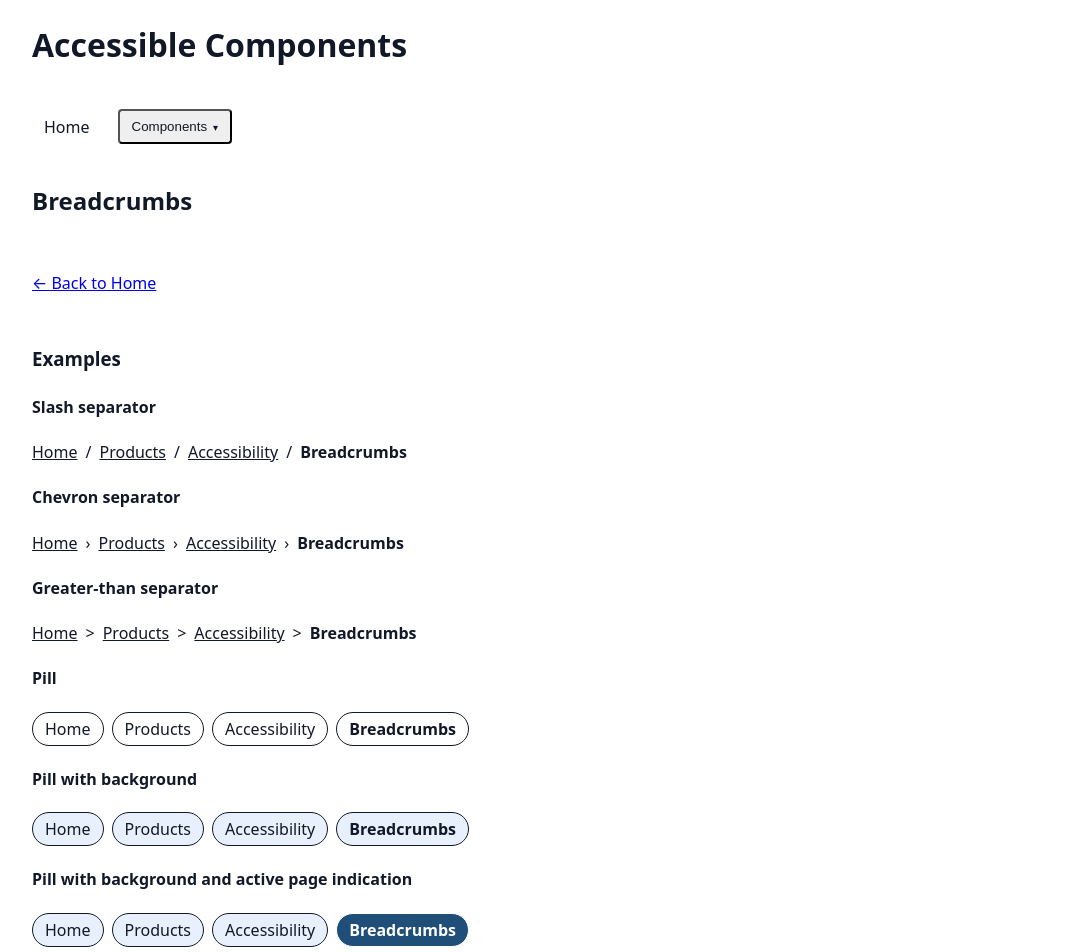
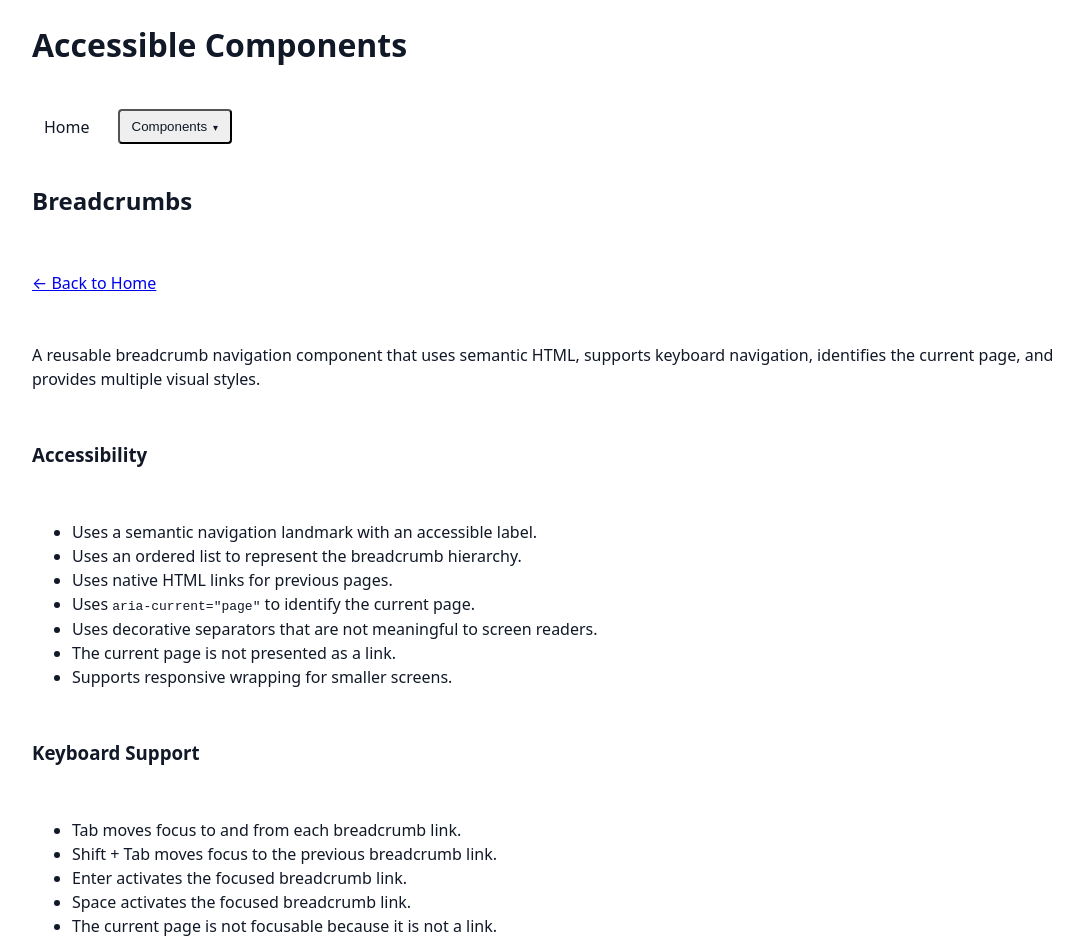
Before and after one commit to rpcorr/accessible-templates, a React (Vite) app: page /breadcrumbs in a window 1280 px wide. Shown: the top 952 px of the page, without its empty margins (82-1165 px from the left). Built offline with nearby package versions, Linux system fonts and the light colour scheme.

Commit message:
Document Breadcrumbs accessibility and keyboard support

```diff
--- a/src/pages/BreadcrumbsPage.tsx
+++ b/src/pages/BreadcrumbsPage.tsx
@@ -4,6 +4,38 @@ import { BreadcrumbsExamples } from '../examples/Breadcrumbs/BreadcrumbsExamples
 export function BreadcrumbsPage() {
   return (
     <PageLayout title="Breadcrumbs">
+      <p>
+        A reusable breadcrumb navigation component that uses semantic HTML,
+        supports keyboard navigation, identifies the current page, and provides
+        multiple visual styles.
+      </p>
+
+      <h3>Accessibility</h3>
+
+      <ul>
+        <li>Uses a semantic navigation landmark with an accessible label.</li>
+        <li>Uses an ordered list to represent the breadcrumb hierarchy.</li>
+        <li>Uses native HTML links for previous pages.</li>
+        <li>
+          Uses <code>aria-current="page"</code> to identify the current page.
+        </li>
+        <li>
+          Uses decorative separators that are not meaningful to screen readers.
+        </li>
+        <li>The current page is not presented as a link.</li>
+        <li>Supports responsive wrapping for smaller screens.</li>
+      </ul>
+
+      <h3>Keyboard Support</h3>
+
+      <ul>
+        <li>Tab moves focus to and from each breadcrumb link.</li>
+        <li>Shift + Tab moves focus to the previous breadcrumb link.</li>
+        <li>Enter activates the focused breadcrumb link.</li>
+        <li>Space activates the focused breadcrumb link.</li>
+        <li>The current page is not focusable because it is not a link.</li>
+      </ul>
+
       <BreadcrumbsExamples />
     </PageLayout>
   );
```
